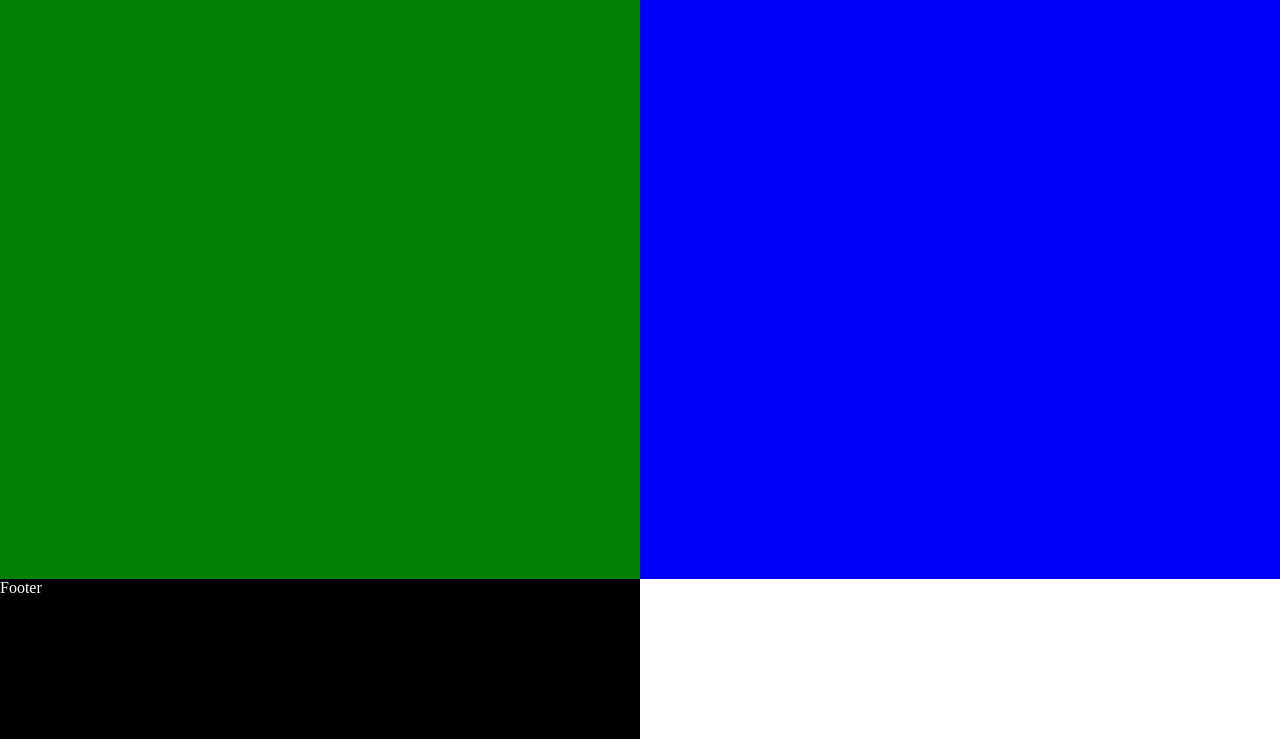
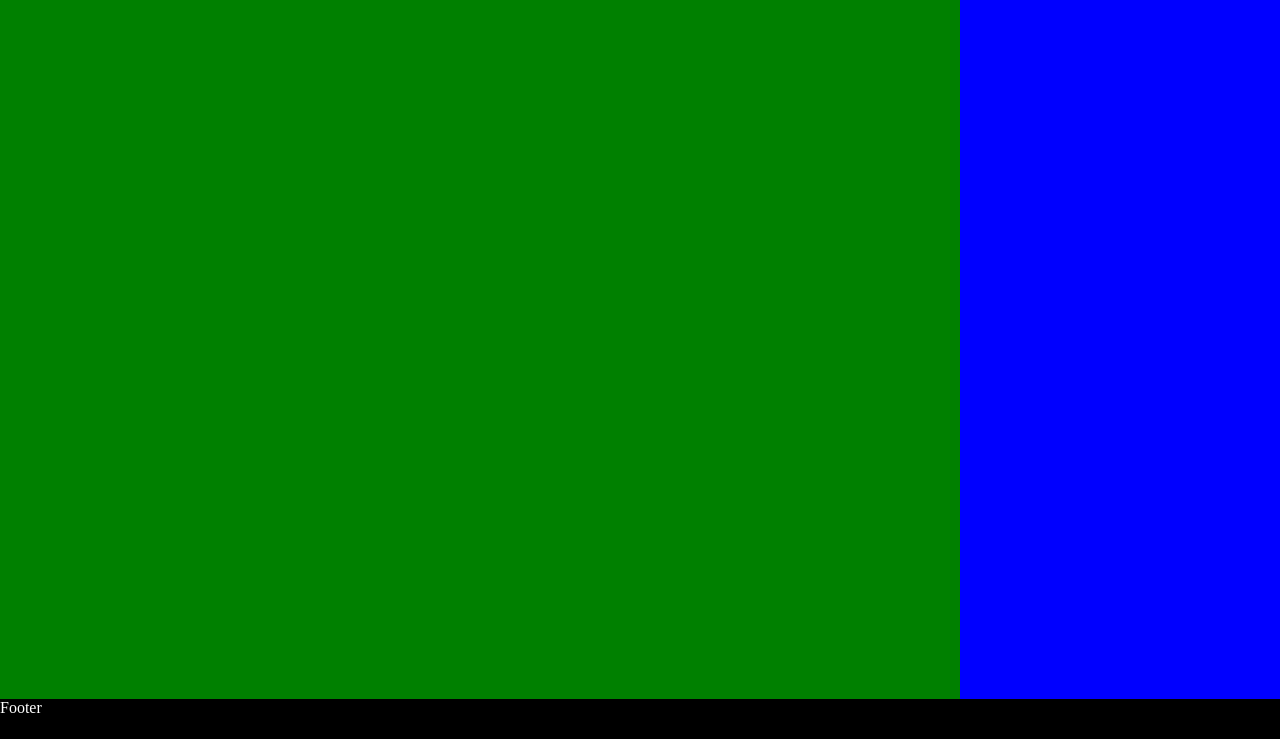
Before and after one commit to rossanp/CSS-Grid-Layout-e-Flexbox, a plain HTML site: page index.html in a window 1280 px wide. Shown: the part 61-800 px from the top of the page. Drawn offline with Linux system fonts and the light colour scheme.

Commit message:
Update styles.css

```diff
--- a/styles.css
+++ b/styles.css
@@ -9,8 +9,8 @@
 
 .container {
     display: grid;
-    grid-template-columns: 1fr 1fr;
-    grid-template-rows: 5vh 75vh 20vh;
+    grid-template-columns: repeat(4, 1fr);
+    grid-template-rows: 5vh 90vh 5vh;
 }
 
 .header {
@@ -20,7 +20,7 @@
     padding: 20px;
     align-items: center;
     grid-column-start: 1;
-    grid-column-end: 3;
+    grid-column-end: 5;
 }
 
 .menu {
@@ -35,12 +35,18 @@
 
 .conteudo {
     background-color: green;
+    grid-column-start: 1;
+    grid-column-end: 4;
 }
 
 .aside {
     background-color: blue;
+    grid-column-start: 4;
+    grid-column-end: 5;
 }
 
 footer {
     background-color: black;
+    grid-column-start: 1;
+    grid-column-end: 5;
 }
```
